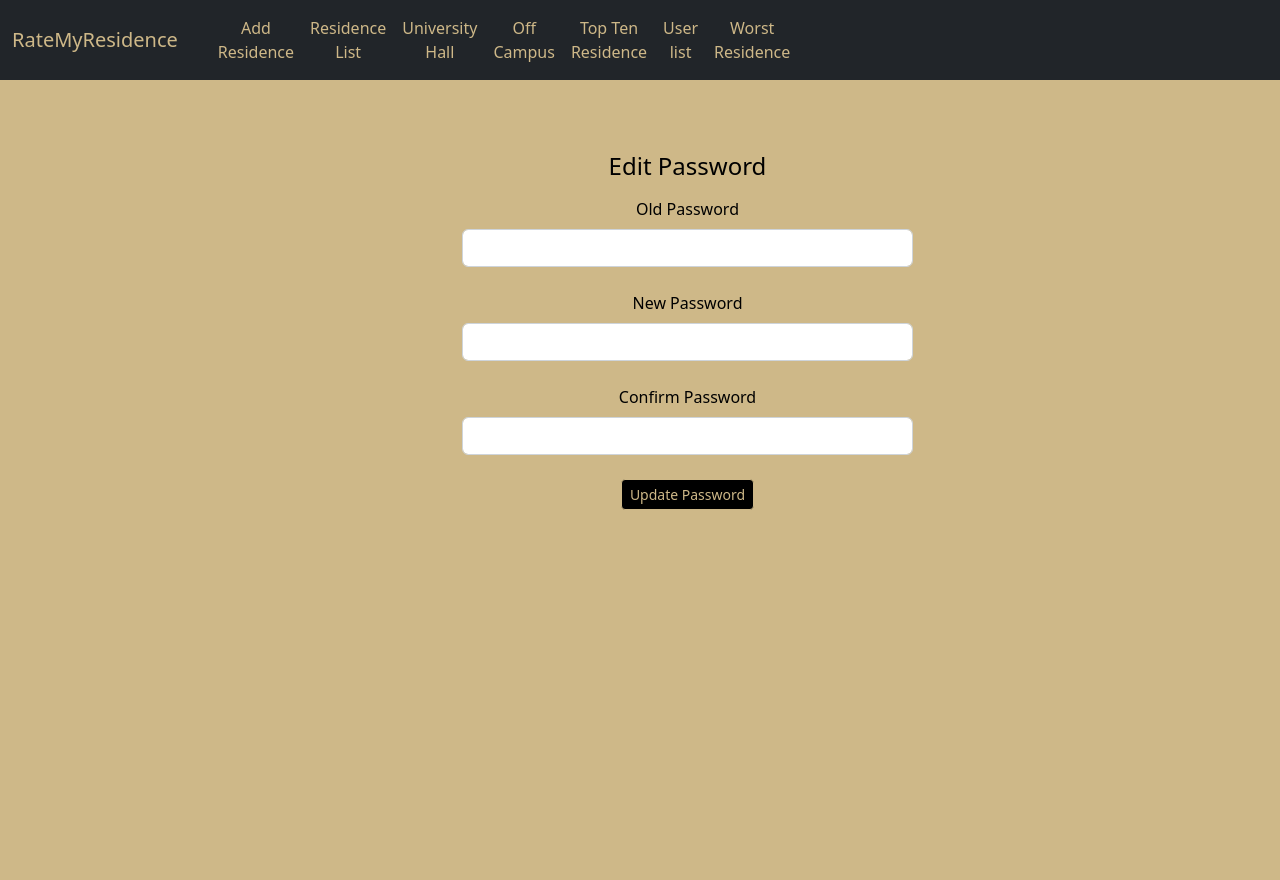
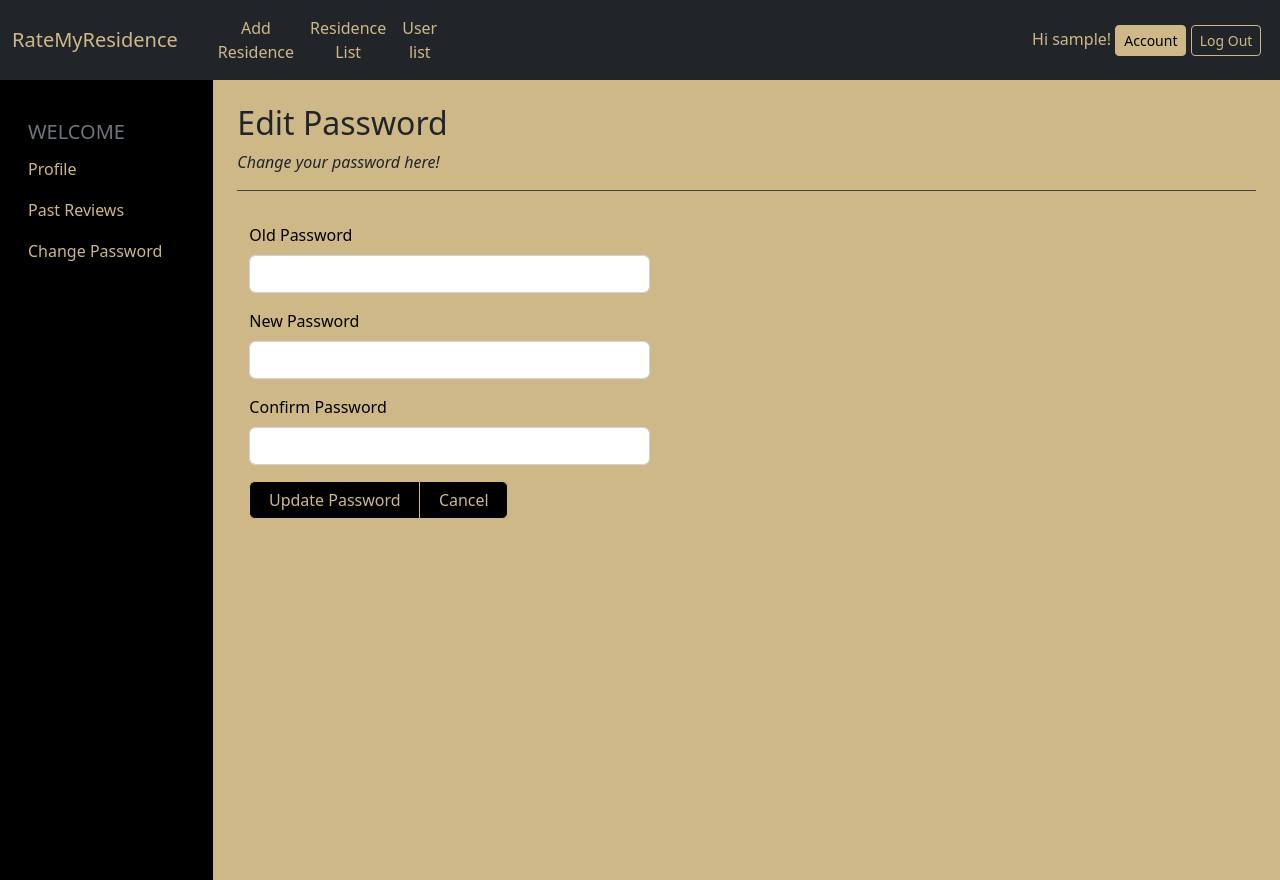
Before and after one commit to SazikQ/RateMyResidence, a Django app: page /profile/password/ in a window 1280 px wide; the page is wider, and only the part inside the window is pictured. Before the commit the page ends 510 px from the top of that part, so only its background shows below. Run offline with Django 4.2, Linux system fonts and the light colour scheme; the visitor is signed in with stand-in values (Sample User, id 1); parts of the project's set-up code (start-up, migrations or seed data) failed here and were passed over; some libraries are stand-ins or nearby versions.

Commit message:
changepassword UI adjusted

```diff
--- a/backend/user_authentication/views.py
+++ b/backend/user_authentication/views.py
@@ -28,7 +28,7 @@ def change_password(request):
             user = form.save()
             update_session_auth_hash(request, user)  # Important!
             messages.success(request, 'Your password of the profile is updated successfully')
-            return redirect('home')
+            return redirect('profile')
             #return render(request, 'password.html', {'form': form.as_p(), 'password_changed': True})
         else:
             return render(request, 'password.html', {'form': form.as_p(), 'password_changed': False})
--- a/templates/password.html
+++ b/templates/password.html
@@ -1,31 +1,43 @@
-{% extends "base.html" %}
+{% extends "account_base.html" %}
 
 {% block title %}Edit Password{% endblock %}
 
 {% block content %}
 <br>
-<div class="container py-5 h-120">
-    <div class="row d-flex align-items-center justify-content-center h-120">
-        <div class="col-md-7 col-lg-5 col-xl-5 offset-xl-1">
-            <h4 class="mb-3">Edit Password</h4>
+<div>
+  <h2 class="text-start text-dark">Edit Password</h2>
+</div>
+<p class="text-start text-dark fst-italic"> Change your password here!</p>
+<hr class = "mb-4" style = "color:#212529;">
+
+<div class="container py-2 h-120">
+    <div class="row d-flex align-items-start justify-content-start h-120">
+        <div class="col-md-7 col-lg-5 col-xl-5">
             <form method="post">
                 {% csrf_token %}
                 {{ form.non_field_errors }}
                 {{ form.errors }}
-                <div class="form-outline mb-4">
-                    <label for="id_old_password" class="form-label">Old Password</label>
-                    <input type="password" name="old_password" class="form-control" id="id_old_password" maxlength="30" required>
-                </div>
-                <div class="form-outline mb-4">
-                    <label for="id_new_password" class="form-label">New Password</label>
-                    <input type="password" name="new_password1" class="form-control" id="id_new_password" maxlength="30" required>
-                </div>
-                <div class="form-outline mb-4">
-                    <label for="id_new_password2" class="form-label">Confirm Password</label>
-                    <input type="password" name="new_password2" class="form-control" id="id_new_password2" maxlength="30" required>
+                <div class="form-outline mb-3 align-items-start row">
+                    <label for="id_old_password" class="form-label text-start">Old Password</label>
+                    <div><input type="password" name="old_password" class="form-control" id="id_old_password" maxlength="30" required></div>
                 </div>
 
-                <button class="btn btn-dark btn-sm" type="submit">Update Password</button>
+                <div class="form-outline mb-3 align-items-start row ">
+                    <label for="id_new_password" class="form-label text-start">New Password</label>
+                    <div><input type="password" name="new_password1" class="form-control" id="id_new_password" maxlength="30" required></div>
+                </div>
+
+                <div class="form-outline mb-3 align-items-start row">
+                    <label for="id_new_password2" class="form-label text-start">Confirm Password</label>
+                    <div><input type="password" name="new_password2" class="form-control" id="id_new_password2" maxlength="30" required></div>
+                </div>
+
+                <div class="row mt-3 d-flex align-items-start">
+                    <div class="btn-group me-2 col-md-6 col-lg-8">
+                        <button class="btn btn-dark" type="submit">Update Password</button>
+                        <button type="button" class="btn btn-dark" onclick="window.location.href = '{% url 'profile' %}'">Cancel</button>
+                    </div>
+                </div>
             </form>
         </div>
     </div>
```
